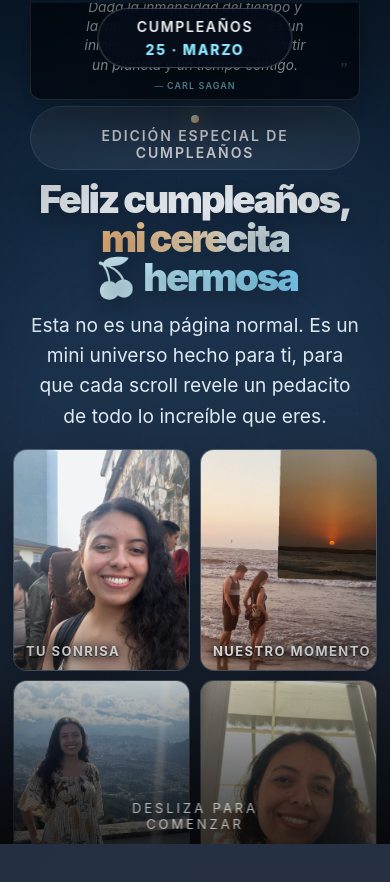
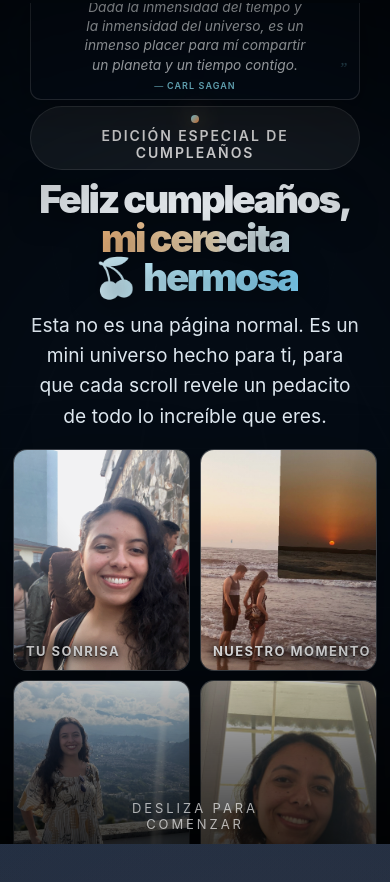
Before and after one commit to Miguel-Luis/cumplea-os-26, a plain HTML site: page index.html in a window 390 px wide. Shown: the top 882 px of the page. Drawn offline with Linux system fonts and the light colour scheme.

Commit message:
Agrega meta etiqueta de color de tema en index.html, optimiza el manejo del scroll en script.js para un rendimiento más fluido en dispositivos móviles, y ajusta estilos en styles.css para mejorar la legibilidad y la experiencia visual, incluyendo nuevas propiedades CSS y ajustes en el comportamiento de overscroll.

```diff
--- a/index.html
+++ b/index.html
@@ -3,6 +3,7 @@
 <head>
   <meta charset="UTF-8" />
   <meta name="viewport" content="width=device-width, initial-scale=1.0, viewport-fit=cover" />
+  <meta name="theme-color" content="#040b14" />
   <title>Feliz cumpleaños</title>
   <link rel="icon" href="favicon.svg" type="image/svg+xml" sizes="any" />
   <link rel="apple-touch-icon" href="favicon.svg" />
--- a/script.js
+++ b/script.js
@@ -38,7 +38,17 @@ function updateScrollAnimations() {
   }
 }
 
-window.addEventListener('scroll', updateScrollAnimations, { passive: true });
+// Un solo repaint por frame: scroll más fluido en móvil
+let scrollRafId = 0;
+function onScrollTick() {
+  if (scrollRafId) return;
+  scrollRafId = requestAnimationFrame(() => {
+    scrollRafId = 0;
+    updateScrollAnimations();
+  });
+}
+
+window.addEventListener('scroll', onScrollTick, { passive: true });
 window.addEventListener('resize', updateScrollAnimations);
 window.addEventListener('load', updateScrollAnimations);
 
--- a/styles.css
+++ b/styles.css
@@ -28,20 +28,28 @@
 
 html {
   scroll-behavior: auto;
+  color-scheme: dark;
   -webkit-text-size-adjust: 100%;
   text-size-adjust: 100%;
+  /* Evita destellos blancos al hacer overscroll (iOS/Android) */
+  background-color: var(--bg-1);
+  overscroll-behavior-y: none;
 }
 
 body {
   min-height: 900vh;
   font-family: Inter, ui-sans-serif, system-ui, -apple-system, BlinkMacSystemFont, "Segoe UI", sans-serif;
-  background:
+  background-color: var(--bg-1);
+  background-image:
     radial-gradient(circle at top, rgba(51, 181, 255, 0.16), transparent 32%),
     radial-gradient(circle at 80% 20%, rgba(255, 138, 61, 0.16), transparent 28%),
     radial-gradient(circle at 50% 100%, rgba(92, 193, 255, 0.1), transparent 30%),
     linear-gradient(180deg, var(--bg-2), var(--bg-1));
+  background-repeat: no-repeat;
+  background-attachment: scroll;
   color: var(--text);
   overflow-x: hidden;
+  overscroll-behavior-y: none;
   padding-left: env(safe-area-inset-left, 0);
   padding-right: env(safe-area-inset-right, 0);
 }
@@ -699,6 +707,23 @@ h1 {
     -webkit-font-smoothing: antialiased;
     -moz-osx-font-smoothing: grayscale;
     text-rendering: optimizeLegibility;
+    -webkit-overflow-scrolling: touch;
+    touch-action: pan-y;
+  }
+
+  /* Scroll táctil: el blur y las transiciones largas en .scene suelen causar tirones y parpadeos */
+  .scene,
+  .scene.active {
+    filter: none !important;
+    transition: none;
+  }
+
+  .scroll-hint {
+    mix-blend-mode: normal;
+  }
+
+  .stage {
+    background-color: var(--bg-1);
   }
 
   .progress-wrap,
@@ -706,27 +731,9 @@ h1 {
     display: none;
   }
 
-  /* Badge centrado y legible (no pegado al borde derecho) */
+  /* Letrero de fecha: oculto en móvil (tapaba la cita y el hero) */
   .date-badge {
-    top: max(8px, env(safe-area-inset-top, 0px));
-    left: 50%;
-    right: auto;
-    transform: translateX(-50%);
-    justify-content: center;
-    text-align: center;
-    max-width: min(calc(100vw - 20px), 360px);
-    font-size: clamp(10px, 2.4vw + 6px, 14px);
-    font-weight: 600;
-    padding: 9px 16px;
-    letter-spacing: 0.12em;
-    color: rgba(255, 255, 255, 0.96);
-    border-color: rgba(255, 255, 255, 0.22);
-    background: rgba(5, 12, 24, 0.88);
-    backdrop-filter: blur(16px);
-  }
-
-  .date-badge span:last-child {
-    font-weight: 800;
+    display: none;
   }
 
   /* Tarjetas: más contraste y tipografía clara */
@@ -1196,11 +1203,6 @@ h1 {
     min-height: 840vh;
   }
 
-  .date-badge {
-    border-radius: 16px;
-    row-gap: 2px;
-  }
-
   .scene-2 .copy-card {
     transform: translate3d(
       calc(-50% + (1 - var(--scene2)) * -48px),
```
